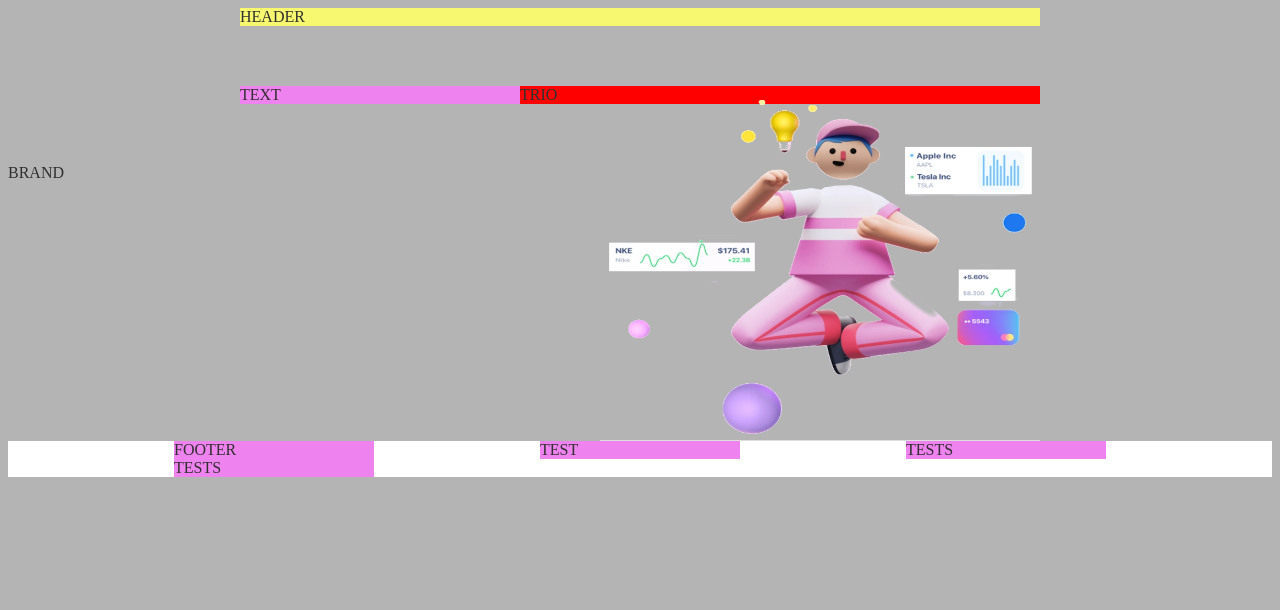
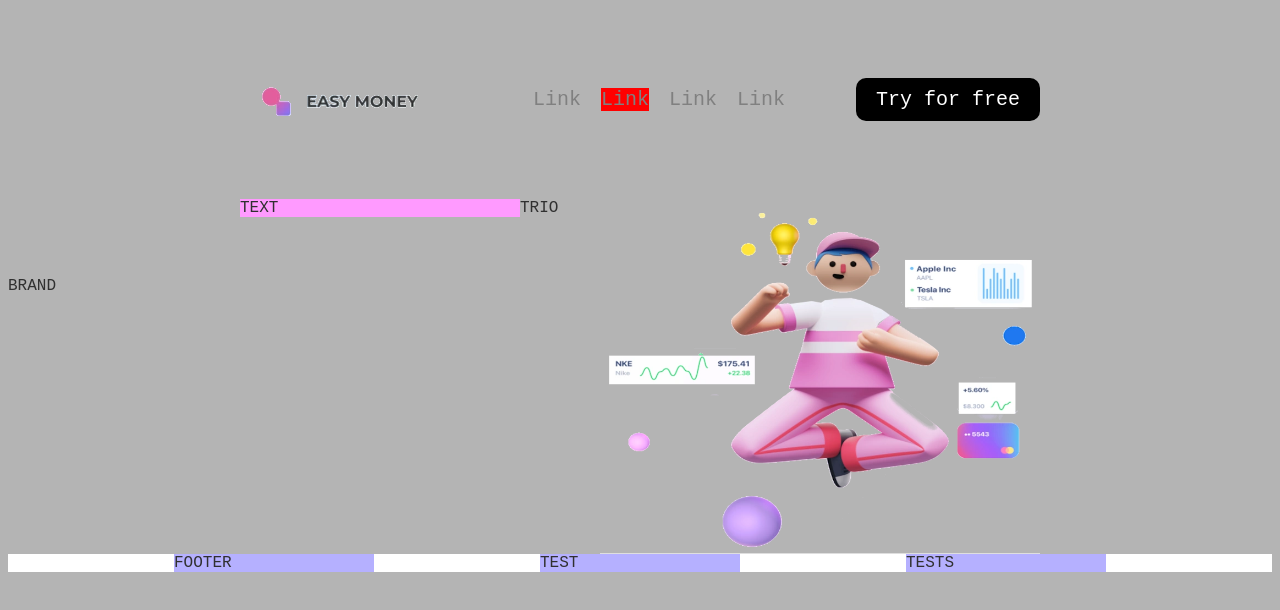
Before and after one commit to sxlx333/07-09-easy-money, a website: page index.html in a window 1280 px wide. Drawn offline with Linux system fonts and the light colour scheme.

Commit message:
Header #3

```diff
--- a/index.html
+++ b/index.html
@@ -21,25 +21,28 @@
 
 
 
-
-
 </head>
 <body>
-    <header>
-        HEADER
+    <header class="container">
+        <img class="logo" src="logo-text.webp" alt="logo-text">
+        <nav class="nav-bar">
+            <a href="#">Link</a>
+            <a class="active" href="#">Link</a>
+            <a href="#">Link</a>
+            <a href="#">Link</a>
+        </nav>
+        <a class="button" href="#">Try for free</a>
     </header>
 
 
-
-
-    <main>
-        <section>
-            <div>
+    <main class="zemiau-nav">
+        <section class="container">
+            <div class="tekstas">
                 TEXT
             </div>
-            <img src="person.webp" alt="">
+            <img class="person" src="person.webp" alt="person-image">
         </section>
-        <section>
+        <section class="container">
             TRIO
         </section>
         <section>
@@ -51,11 +54,11 @@
 
 
 
-    <footer>
+    <footer class="footer">
         <div>FOOTER</div>
         <div>TEST</div>
         <div>TESTS</div>
-        <div>TESTS</div>
+
     </footer>
 
 </body>
--- a/styles.css
+++ b/styles.css
@@ -5,52 +5,85 @@ body {
 
 background-color: #b4b4b4;
 color: rgb(48, 48, 48);
+font-family: 'Courier New', Courier, monospace;
 }
-header,
-section:nth-child(1),
-section:nth-child(2)
+.container
  {
     width: 800px;
     margin-left: calc(50% - 400px);
-    background-color: rgb(247, 247, 112);
+    /* background-color: rgb(247, 247, 112); */
     margin-bottom:60px;
+}
+
+header.container {
+    display: flex;
+    flex-direction:row;
+     justify-content:space-between;
+    /* height:300px; */
+    /* gap: 150px; */
+    /* padding:20px; */
+    align-items: center;
+}
+
+
+header > a.button {
+    padding: 0.5em 1em;
+    background-color: black;
+    color: #fff;
+    text-decoration: none;
+    font-size: 20px;
+    border-radius: 0.5em;
+
+}
+.active {
+    background-color: red;
+}
+
+header > nav.nav-bar {
+    display: flex;
+    gap: 20px;
+}
+header > nav > a{
+    font-size: 20px;
+    text-decoration: none;
+    color: grey;
+    /* background-color: aquamarine;
+    padding: 0.4em 0.8em;
+    border-radius: 1em; */
+}
+/* header > * {
+    background-color: red;
+} */
+
+main.zemiau-nav,
+header.container {
+    margin-top: 60px;
 }
 
 
 
-section:nth-child(1) {
-    background-color:green;
-}
-section:nth-child(2) {
-    background-color: red;
-}
-
-main > section + section {
-    margin-top: 60px;
-}
-
-img {
+section.container > img.person {
     width: 55%;
-
     float:right;
 
 }
-div {width: 35%;
-    background-color: violet;
+div.tekstas {
+    width: 35%;
+    background-color: rgb(255, 154, 255);
     float:left;
 }
 
 
 
-footer{
+footer.footer{
     display:inline-block;
     width: 100%;
     background-color: #fff;
 }
 
-footer > div {
+footer.footer > div {
     float: left;
     width:200px;
     margin-left: calc((100% - 200px * 3) / 4);
-    background-color: violet;
+    background-color: rgb(181, 176, 255);
 }
```
Also changed, not shown: html.json (added, +16 -0 lines), logo-text.png (added), logo-text.webp (added).
